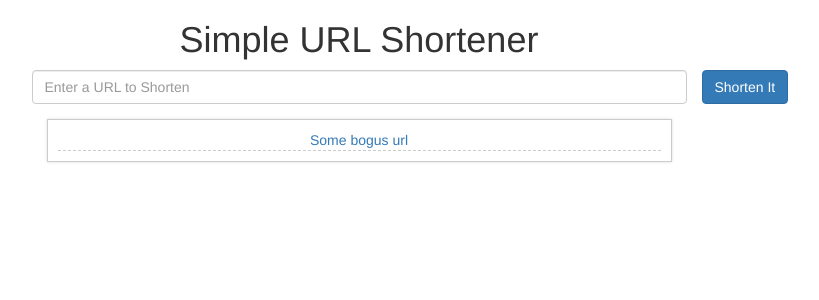
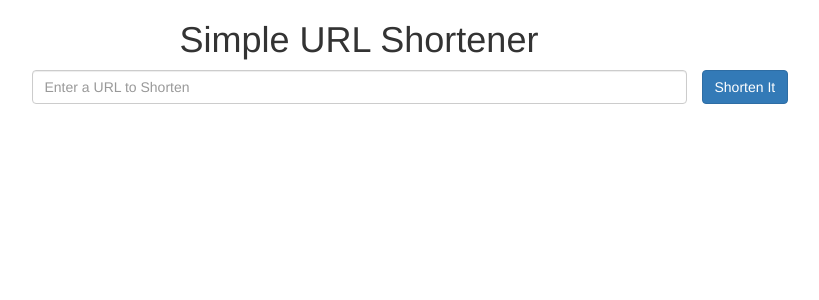
Before and after one commit to ericbastarache/shortener, a React (Create React App) app in the folder client/: page / in a window 1280 px wide. Shown: the top 300 px of the page, without its empty margins (281-1100 px from the left). Built offline with nearby package versions, Linux system fonts and the light colour scheme.

Commit message:
Refactored app component

```diff
--- a/client/src/App.js
+++ b/client/src/App.js
@@ -2,7 +2,6 @@ import React, { Component } from 'react';
 import './App.css';
 import Header from './components/Header';
 import UrlForm from './components/UrlForm';
-import LinksContainer from './components/LinksContainer';
 
 class App extends Component {
   render() {
@@ -10,7 +9,6 @@ class App extends Component {
       <div>
         <Header title="Simple URL Shortener" />
         <UrlForm />
-        <LinksContainer />
       </div>
     );
   }
```
